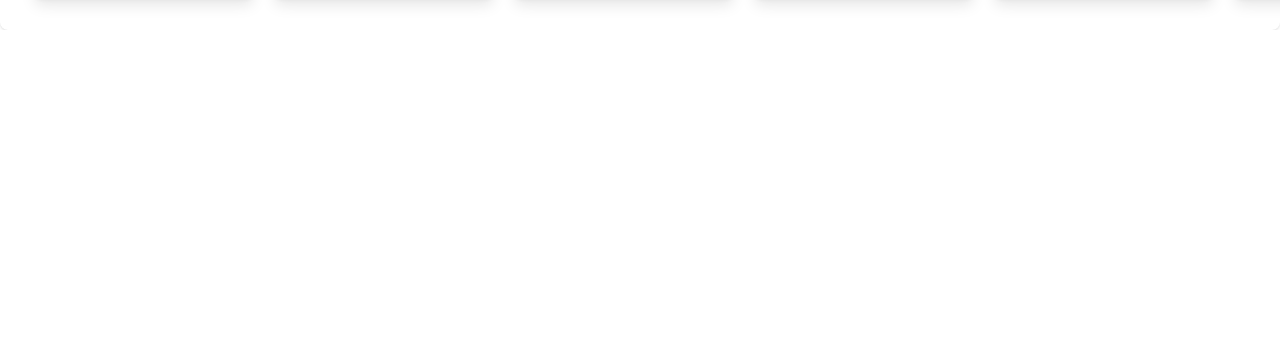
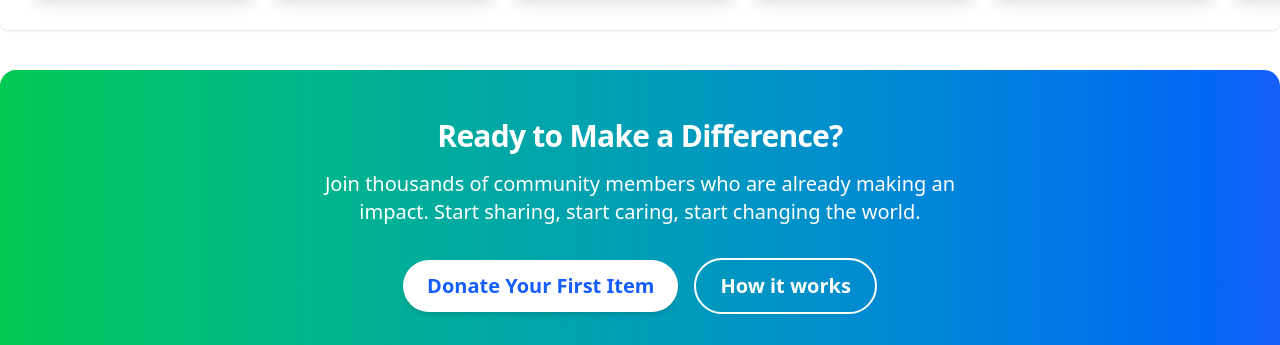
Before and after one commit to rfiguerac/ecoshare, a React (Vite) app: page / in a window 1280 px wide. Shown: the part 1751-2096 px from the top of the page. Before the commit the page ends 1781 px from the top, so only its background shows below. Built offline with nearby package versions, Linux system fonts and the light colour scheme.

Commit message:
Added a banner

```diff
--- /dev/null
+++ b/src/components/Main/Banner.tsx
@@ -0,0 +1,29 @@
+
+import { BannerCard } from "./BannerCard";
+
+
+const Banner = () => {
+
+
+
+
+    return (
+            <BannerCard
+                title="Ready to Make a Difference?"
+                description="Join thousands of community members who are already making an impact. Start sharing, start caring, start changing the world."
+                button1={
+                    <button className="px-6 py-3 text-sm md:text-md lg:text-xl font-semibold text-blue-600 bg-white rounded-full shadow-md transition-transform duration-300 hover:scale-105 hover:background-blue-600 hover:text-white hover:bg-blue-600">
+                        Donate Your First Item
+                    </button>
+                }
+                button2={
+                    <button className="px-6 py-3 text-sm md:text-md lg:text-xl font-semibold text-white bg-transparent border-2 border-white rounded-full transition-transform duration-300 hover:scale-105 hover:bg:white hover:text-blue-600 hover:border-blue-600">
+                        How it works
+                    </button>
+                }
+            />
+
+    )
+}
+
+export default Banner;
--- /dev/null
+++ b/src/components/Main/BannerCard.tsx
@@ -0,0 +1,25 @@
+import React from 'react';
+
+interface BannerCardProps {
+  title: React.ReactNode;
+  description: React.ReactNode;
+  button1: React.ReactNode;
+  button2?: React.ReactNode;
+}
+
+export const BannerCard = ({ title, description, button1, button2 }: BannerCardProps) => {
+  return (
+    <div className="mx-auto mt-10 p-12 w-full rounded-2xl text-center bg-gradient-to-r from-green-500 to-blue-600 shadow-lg">
+      <h2 className="text-3xl md:text-4xllg:text-5xl font-bold tracking-tight text-white">
+        {title}
+      </h2>
+      <p className="mt-4 text-md md:text-xl text-white max-w-2xl mx-auto">
+        {description}
+      </p>
+      <div className="flex flex-col  sm:flex-row justify-center items-center mt-8 space-y-4 sm:space-y-0 sm:space-x-4">
+        {button1}
+        {button2}
+      </div>
+    </div>
+  );
+};
--- a/src/components/Main/MainCard.tsx
+++ b/src/components/Main/MainCard.tsx
@@ -1,4 +1,3 @@
-
 
 interface MainCardProps {
     title: React.ReactNode;
--- a/src/components/Main/UrgentDonation.tsx
+++ b/src/components/Main/UrgentDonation.tsx
@@ -32,7 +32,7 @@ const UrgentDonation = ({ donations }: UrgentDonationsProps) => {
             </div>}
             description="These items are about to expire. Grab them now!"
             bgColor="bg-yellow-50"
-            button={<button className="btn border-0 bg-yellow-50 hover:border-1">View All <MoveRight /></button>}
+            button={<button className="btn border-0 p-1 bg-transparent text-sm hover:border-1">View All <MoveRight size={15} /></button>}
         >
             {urgentDonationCards}
         </MainCard>
--- a/src/pages/MainPage.tsx
+++ b/src/pages/MainPage.tsx
@@ -1,6 +1,8 @@
 import BrowseCategory from "../components/Main/BrowseCategory";
 import FeaturedDonation from "../components/Main/FeaturedDonation";
 import UrgentDonation from "../components/Main/UrgentDonation";
+import Banner from "../components/Main/Banner";
+
 
 import { donations } from "../components/donations";
 
@@ -10,5 +12,6 @@ export const MainPage = () => {
     <BrowseCategory />
     <UrgentDonation donations={donations} />
     <FeaturedDonation />
+    <Banner />
   </div>;
 };
```
